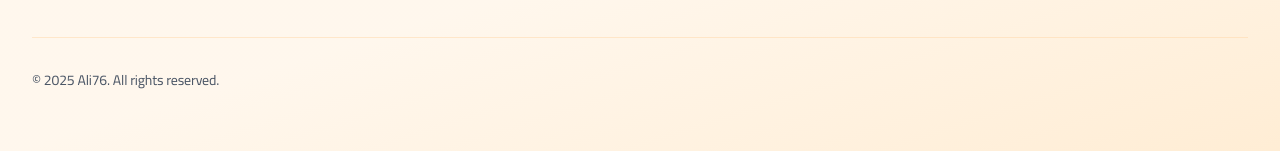
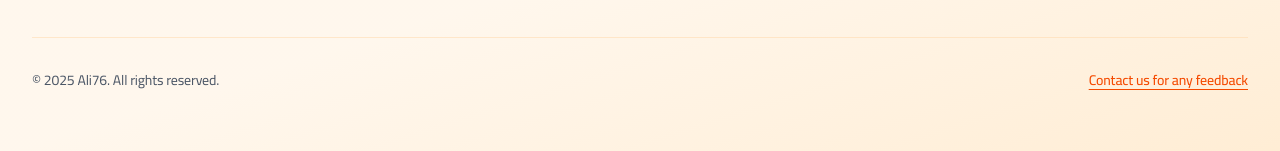
Before and after one commit to sara4ksa-beep/ali76, a Next.js app: page / in a window 1280 px wide. Shown: the part 1174-1325 px from the top of the page. Built offline with nearby package versions, Linux system fonts and the light colour scheme; no server answers; the database is empty.

Commit message:
Add 'Contact us for feedback' link in footer

```diff
--- a/components/Footer.tsx
+++ b/components/Footer.tsx
@@ -206,6 +206,12 @@ export function Footer() {
             <p className="text-sm text-gray-600 text-center md:text-left">
               © {new Date().getFullYear()} Ali76. {t('footer.allRightsReserved')}.
             </p>
+            <Link
+              href="/contact"
+              className="text-sm text-orange-600 hover:text-orange-700 font-medium transition-colors underline underline-offset-4"
+            >
+              {t('footer.contactUsForFeedback')}
+            </Link>
           </div>
         </motion.div>
       </div>
--- a/contexts/LanguageContext.tsx
+++ b/contexts/LanguageContext.tsx
@@ -289,6 +289,7 @@ const translations: Record<Language, Record<string, string>> = {
     'footer.contactUs': 'Contact Us',
     'footer.description': 'Discover our beautiful collection of high-quality products',
     'footer.allRightsReserved': 'All rights reserved',
+    'footer.contactUsForFeedback': 'Contact us for any feedback',
     'footer.madeWith': 'Made with',
     'footer.in': 'in',
   },
@@ -612,6 +613,7 @@ const translations: Record<Language, Record<string, string>> = {
     'footer.contactUs': 'تواصل معنا',
     'footer.description': 'اكتشف مجموعتنا الجميلة من المنتجات عالية الجودة',
     'footer.allRightsReserved': 'جميع الحقوق محفوظة',
+    'footer.contactUsForFeedback': 'راسلنا لأي ملاحظة',
     'footer.madeWith': 'صُنع بـ',
     'footer.in': 'في',
   },
```
